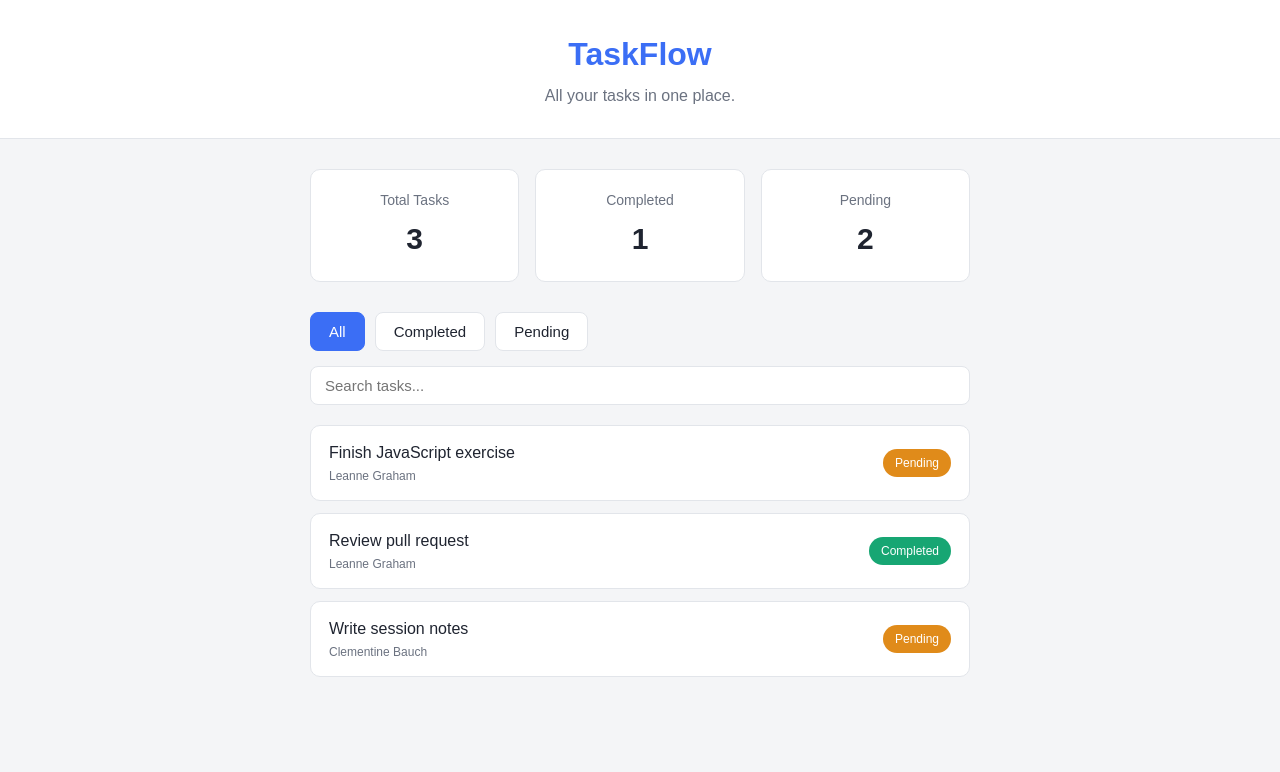
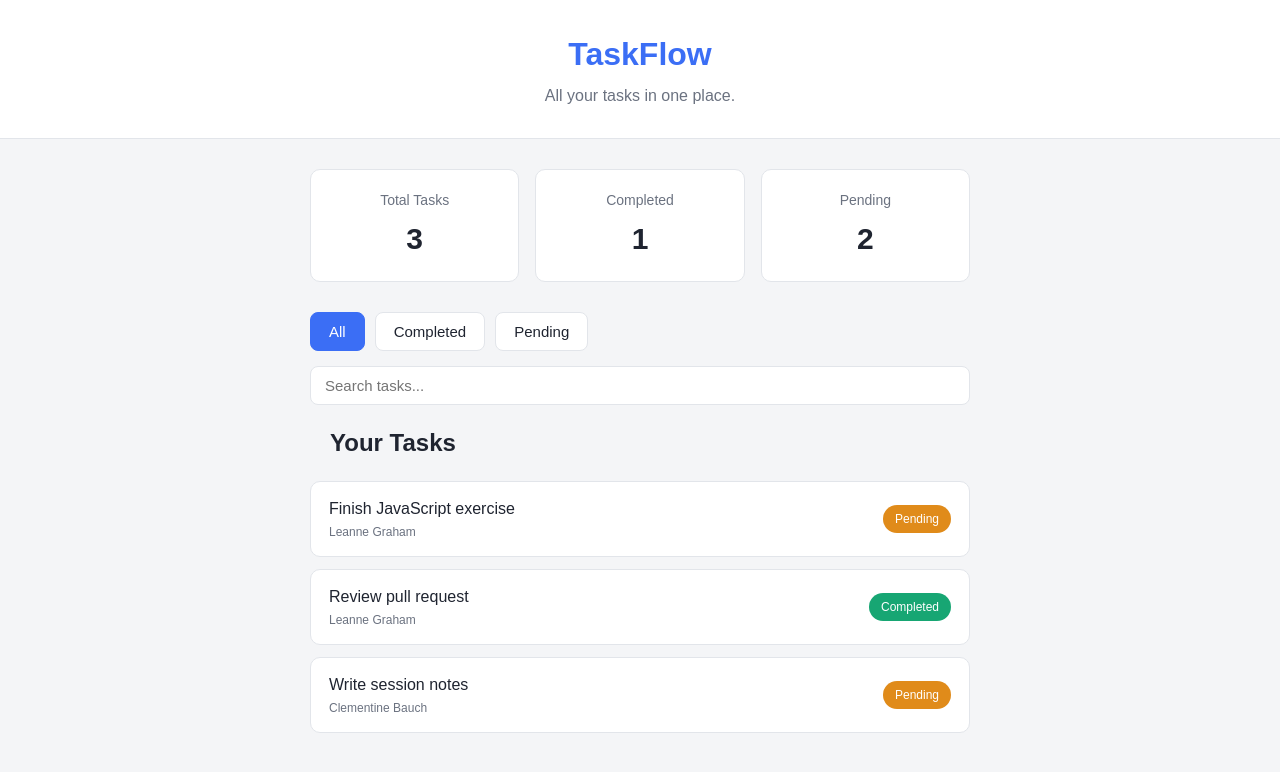
Before and after one commit to b4f-cohort8-salamiyah/b4f-cohort8-salamiyah-react-2026, a React (Vite) app: page / in a window 1280 px wide. Shown: the top 772 px of the page. Built offline with nearby package versions, Linux system fonts and the light colour scheme.

Commit message:
Creat SectionTitle.tsx

```diff
--- a/src/App.tsx
+++ b/src/App.tsx
@@ -1,6 +1,7 @@
 import Header from "./components/Header";
 import StatCard from "./components/StatCard";
 import TaskItem from "./components/TaskItem";
+import SectionTitle from "./components/SectionTitle";
 
 function App() {
   return (
@@ -26,6 +27,8 @@ function App() {
             placeholder="Search tasks..."
           />
         </section>
+
+        <SectionTitle title="Your Tasks" />
 
         <ul className="task-list">
           <TaskItem
--- /dev/null
+++ b/src/components/SectionTitle.tsx
@@ -0,0 +1,13 @@
+
+interface SectionTitleProps{
+    title: string;
+}
+
+function SectionTitle(props: SectionTitleProps) {
+    return (
+      <h2 className="task-title" style={{ margin: "20px" }}>
+        {props.title}
+      </h2>
+    );
+}
+export default SectionTitle
```
